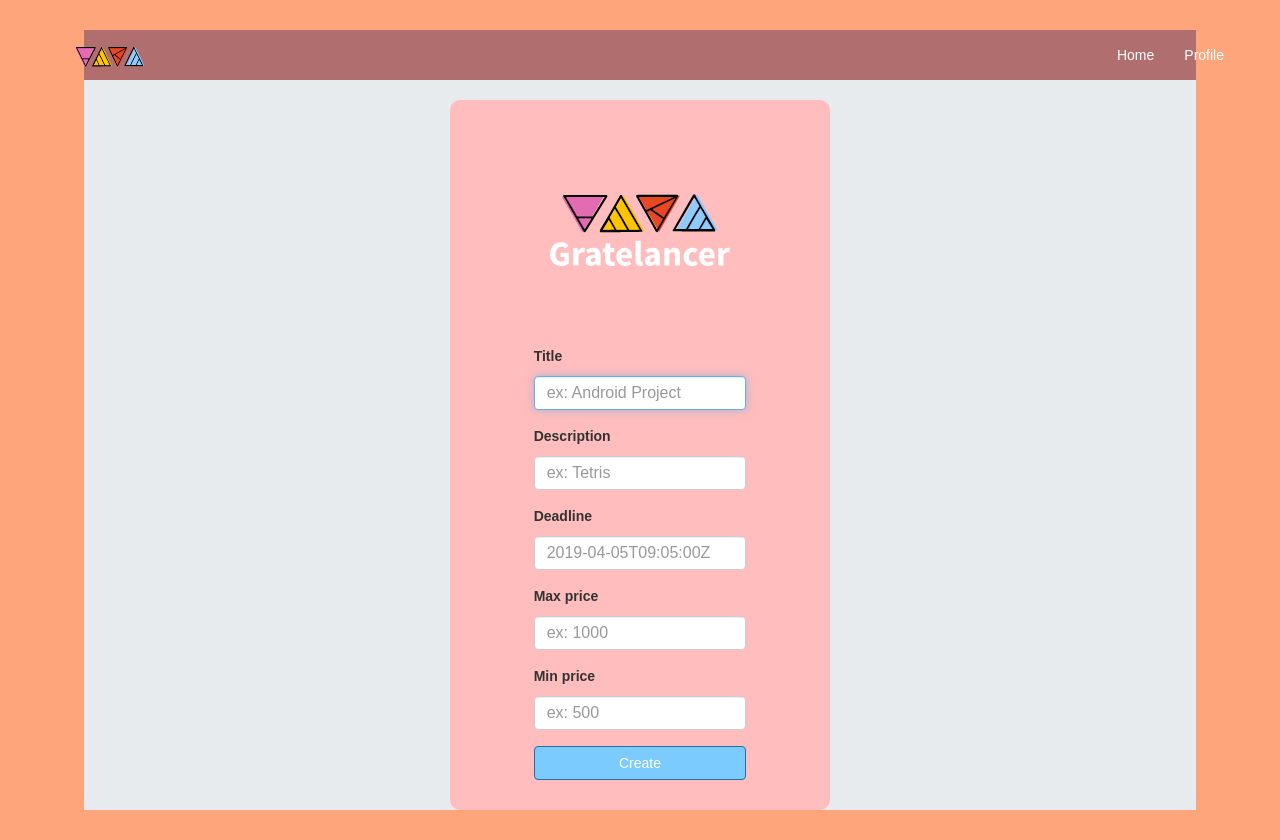
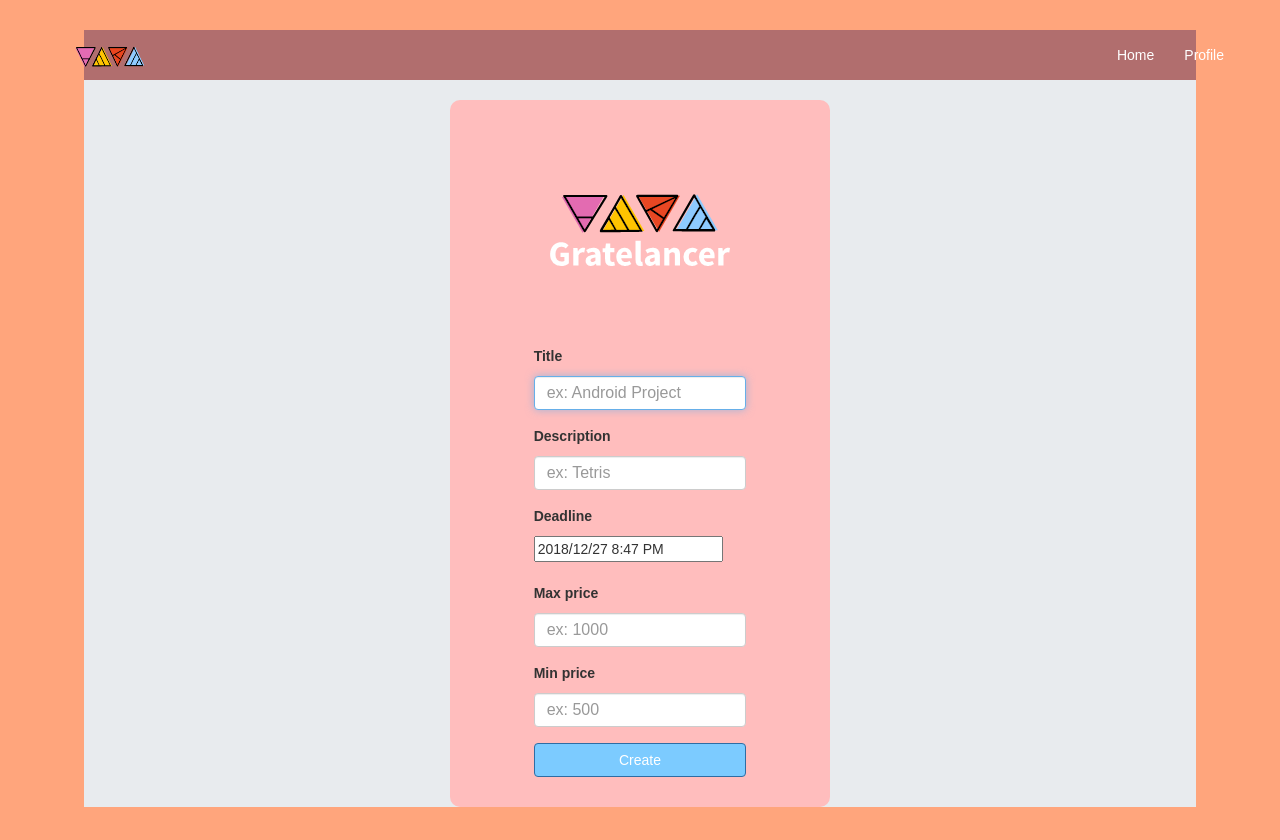
Before and after one commit to bounswe/bounswe2018group8, a React (Create React App) app in the folder frontend/: page /project in a window 1280 px wide. Built offline with nearby package versions, Linux system fonts and the light colour scheme; sample sign-in values are in the browser's storage.

Commit message:
datepicker is added to the project creation form.

```diff
--- a/frontend/package.json
+++ b/frontend/package.json
@@ -7,6 +7,7 @@
     "prop-types": "^15.6.2",
     "react": "^16.3.1",
     "react-bootstrap": "^0.32.4",
+    "react-datepicker": "^2.0.0",
     "react-dom": "^16.3.1",
     "react-router-dom": "^4.3.1",
     "react-scripts": "1.1.4"
--- a/frontend/src/components/Project.js
+++ b/frontend/src/components/Project.js
@@ -2,10 +2,12 @@
  * @author Mehmet Calim
  */
 import React from 'react';
+import DatePicker from "react-datepicker";
 import {FormGroup, FormControl, ControlLabel } from "react-bootstrap";
 import  { Redirect } from 'react-router-dom';
 import axios from 'axios';
 import './Project.css';
+import "react-datepicker/dist/react-datepicker.css";
 
 class Project extends React.Component {
   constructor(props) {
@@ -13,7 +15,7 @@ class Project extends React.Component {
     this.state = {
       title: '',
       description: '',
-      deadline: '',
+      deadline: new Date(),
       max_price: '',
       min_price: '',
     };
@@ -28,6 +30,13 @@ class Project extends React.Component {
             max_price: this.state.max_price,
             min_price: this.state.min_price,
     };
+  }
+
+  //Added for date handling from datepicker
+  handleChange(date) {
+      this.setState({
+          deadline: date
+      });
   }
 
   handle_change = e => {
@@ -100,13 +109,18 @@ class Project extends React.Component {
                 </FormGroup>
                 <FormGroup controlId="Deadline" className="form-row">
                 <ControlLabel>Deadline</ControlLabel>
-                <FormControl
-                    type="text"
-                    name="deadline"
-                    placeholder="2019-04-05T09:05:00Z"
-                    value={this.state.deadline}
-                    onChange={this.handle_change}
-                />
+                    <br/>
+                    <DatePicker
+                        showTimeSelect
+                        timeFormat="HH:mm"
+                        timeIntervals={15}
+                        timeCaption="time"
+                        dateFormat="yyyy/MM/dd h:mm aa"
+                        selected={this.state.deadline}
+                        value={this.state.deadline}
+                        onChange={this.handleChange.bind(this)}
+                    />
+
                 </FormGroup>
                 <FormGroup controlId="max_price" className="form-row">
                 <ControlLabel>Max price</ControlLabel>
```
Also changed, not shown: 1 other file (tests, documents, lock files or other folders).
